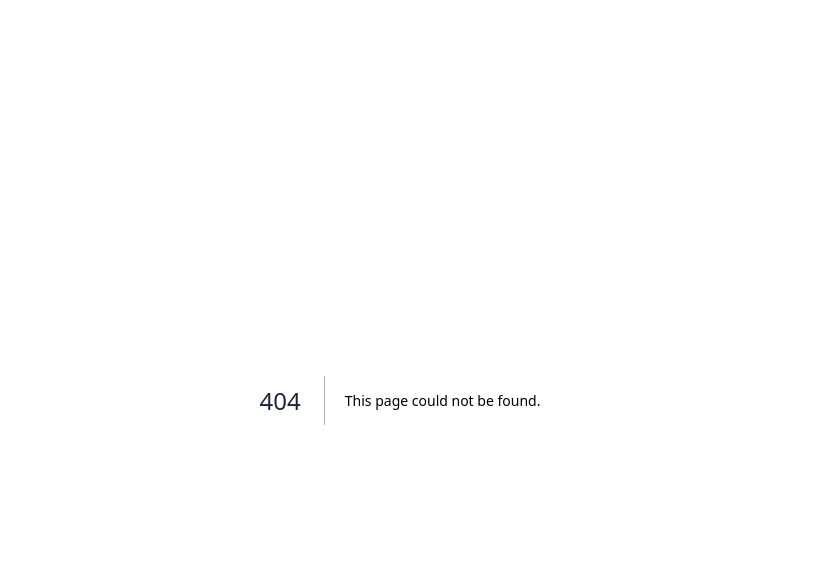
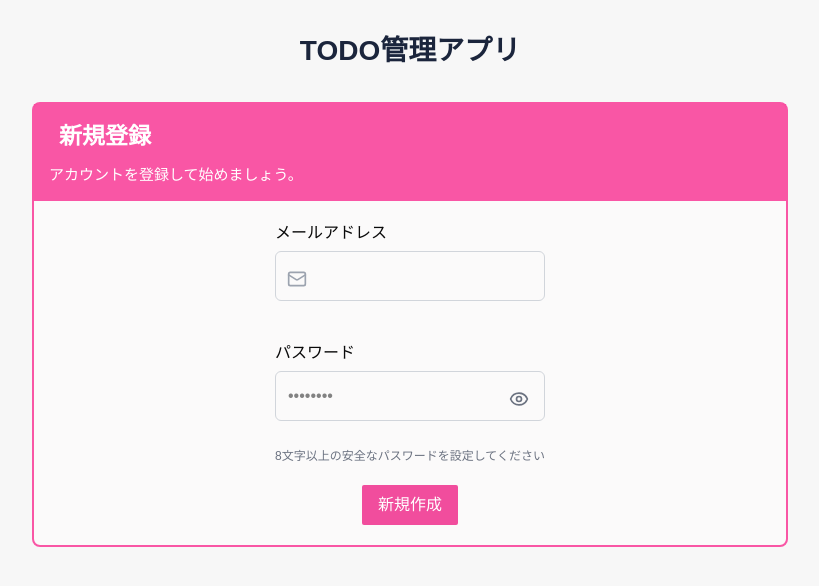
Before and after one commit to Kalonade-Training/suzu-todo-fullStack, a Next.js app in the folder react_todo_frontend/: page /register in a window 1280 px wide. Before the commit this address had no page. Shown: the top 586 px of the page, without its empty margins (240-1059 px from the left). Built offline with nearby package versions, Linux system fonts and the light colour scheme.

Commit message:
add register-page

```diff
--- /dev/null
+++ b/react_todo_frontend/src/app/register/page.tsx
@@ -0,0 +1,165 @@
+//register
+"use client"
+
+import {useState} from "react"
+import { registerUser } from "../../features/user_api"
+import { useRouter } from "next/navigation"
+import { Eye, EyeOff, Mail} from 'lucide-react';
+
+export default function Register(){
+    const router = useRouter();
+
+    const [email, setEmail] = useState("");
+    const [password, setPassword] = useState("");
+    const [message, setMessage] = useState("");
+    const [showPassword, setShowPassword] = useState(false);
+
+    const handleRegister = async(e: React.FormEvent) => {
+        e.preventDefault();
+
+        //入力を登録
+        try{
+            const newUser = await registerUser({
+                email,
+                password,
+            });
+
+
+
+            if(!newUser){
+                setMessage("ログイン失敗")
+                //入力リセット
+                setEmail("");
+                setPassword("");
+                return;
+            }
+            //入力リセット
+            setEmail("");
+            setPassword("");
+
+            setMessage(`作成成功！ID：${newUser.id}`);
+            router.push("/login"); // loginページに遷移
+
+        }catch(err:any){
+            setMessage(err.message)
+            console.log("failed to create user");
+        }
+    };
+
+    return(
+        <>
+            <header>
+                <h1>TODO管理アプリ</h1>
+            </header>
+
+            <div>
+
+
+                {/** 新規登録フォーム */}
+                <div style={{
+                    border: "2px solid #f94fa1f4",
+                    borderRadius: "8px",
+                    backgroundColor: "#fbfafaf4",
+                    margin:"20px auto",
+                    width:"60%"
+                }}>
+                <div style={{backgroundColor:"#f94fa1f4", color:"white",padding:"15px"}}>
+                    <h1 style={{paddingTop:0, color:'white',fontSize:'23px'}}>新規登録</h1>
+                    <p style={{ fontSize:"15px"}}>アカウントを登録して始めましょう。</p>
+                </div>
+                    <form onSubmit ={handleRegister}>
+                        <div className = "input">
+                            <label className="label">メールアドレス</label>
+                            <div style={{ position: 'relative', display: 'inline-block', width: '100%',margin:'0 auto' }}>
+                                <Mail style={{
+                                    position: 'absolute',
+                                    left: '12px',
+                                    top: '40%',
+                                    transform: 'translateY(-50%)',
+                                    width: '20px',
+                                    height: '20px',
+                                    color: '#9ca3af',
+                                    pointerEvents: 'none'
+                                }} />
+                                <input
+                                value = {email}
+                                onChange = {(e) =>setEmail(e.target.value)}
+                                style={{
+                                    width: '100%',
+                                    padding: '12px 12px 12px 44px',
+                                    border: '1px solid #d1d5db',
+                                    borderRadius: '6px',
+                                    fontSize: '16px',
+                                    outline: 'none',
+                                    transition: 'all 0.2s',
+                                    boxSizing: 'border-box',
+                                }}
+                                required
+                                />
+                            </div>
+                        </div>
+
+                        <div className = "input">
+                            <label className="label" >パスワード</label>
+                             <div style={{ position: 'relative', display: 'inline-block', width: '100%', margin:'0 auto' }}>
+                                <input
+                                    type={showPassword ? 'text' : 'password'}
+                                    value={password}
+                                    onChange={(e) => setPassword(e.target.value)}
+                                    required
+                                    placeholder="••••••••"
+                                    style={{
+                                        width: '100%',
+                                        padding: '12px 44px 12px 12px',
+                                        border: '1px solid #d1d5db',
+                                        borderRadius: '6px',
+                                        fontSize: '16px',
+                                        outline: 'none',
+                                        transition: 'all 0.2s',
+                                        boxSizing: 'border-box',
+                                    }}
+                                />
+                                <button
+                                    type="button"
+                                    onClick={() => setShowPassword(!showPassword)}
+                                    style={{
+                                        position: 'absolute',
+                                        right: '12px',
+                                        top: '40%',
+                                        transform: 'translateY(-50%)',
+                                        background: 'none',
+                                        border: 'none',
+                                        cursor: 'pointer',
+                                        padding: '4px',
+                                        display: 'flex',
+                                        alignItems: 'center',
+                                        justifyContent: 'center',
+                                    }}
+                                    >
+                                    {showPassword ? (
+                                        <EyeOff style={{ width: '20px', height: '20px', color: '#6b7280' }} />
+                                    ) : (
+                                        <Eye style={{ width: '20px', height: '20px', color: '#6b7280' }} />
+                                    )}
+                                </button>
+                            </div>
+                            <p style={{ fontSize: '12px', color: '#6b7280'}}>
+                                8文字以上の安全なパスワードを設定してください
+                            </p>
+                        </div>
+
+                        <button
+                            type="submit"
+                            className="button"
+                            style={{ backgroundColor: "#f14699f4" }}
+                        >
+                            新規作成
+                        </button>
+
+                    </form>
+                </div>
+                {message && <p className = "message">{message}</p>}
+            </div>
+        </>
+    )
+}
```
